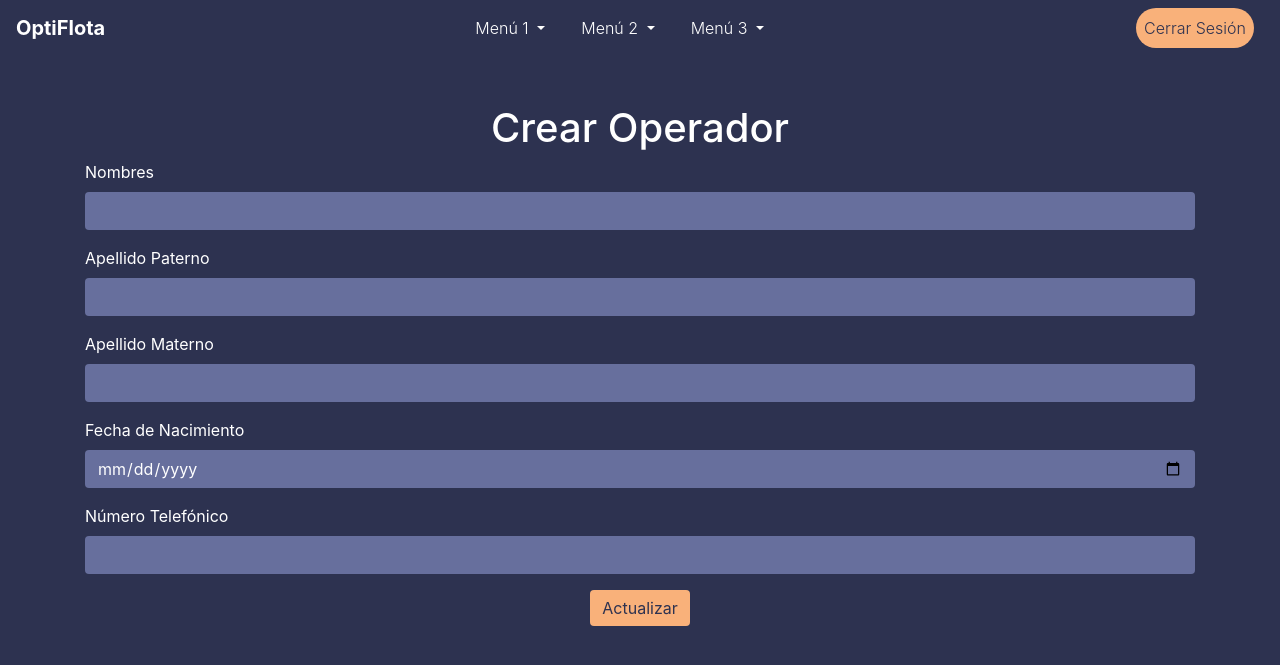
After one commit to ramoncorquiz1997/sistemaControlTransporte, a Flask app: page /operators/create_operator in a window 1280 px wide. The commit adds this page. Shown: the top 665 px of the page. Run offline with Flask 2, Linux system fonts and the light colour scheme; a user stored in the database is signed in; some libraries are stand-ins or nearby versions.

Commit message:
Subo la version del fin del semana

```diff
--- a/routes/operator_routes.py
+++ b/routes/operator_routes.py
@@ -23,3 +23,21 @@ def edit_operator(operator_id):
         flash('Datos del operador actualizados correctamente', 'success')
         return redirect(url_for('operator_routes_bp.list_operators'))
     return render_template('edit_operator.html', form=form, operator=operator)
+
+@operator_routes_bp.route('/create_operator', methods=['GET', 'POST'])
+@login_required
+def create_operator():
+    form = OperatorForm()
+    if form.validate_on_submit():
+        new_operator = Operator(
+            nombres=form.nombres.data,
+            apellido_paterno=form.apellido_paterno.data,
+            apellido_materno=form.apellido_materno.data,
+            fecha_nacimiento=form.fecha_nacimiento.data,
+            numero_telefonico=form.numero_telefonico.data
+        )
+        db.session.add(new_operator)
+        db.session.commit()
+        flash('Nuevo operador creado correctamente', 'success')
+        return redirect(url_for('operator_routes_bp.list_operators'))
+    return render_template('create_operator.html', form=form)
--- /dev/null
+++ b/templates/create_operator.html
@@ -0,0 +1,35 @@
+{% extends "topmenu_template.html" %}
+
+{% block title %}Crear Operador{% endblock %}
+
+{% block content %}
+<div class="container mt-5">
+    <h1 class="text-center">Crear Operador</h1>
+    <form method="POST">
+        {{ form.hidden_tag() }}
+        <div class="form-group">
+            {{ form.nombres.label(class="form-label") }}
+            {{ form.nombres(class="form-control") }}
+        </div>
+        <div class="form-group">
+            {{ form.apellido_paterno.label(class="form-label") }}
+            {{ form.apellido_paterno(class="form-control") }}
+        </div>
+        <div class="form-group">
+            {{ form.apellido_materno.label(class="form-label") }}
+            {{ form.apellido_materno(class="form-control") }}
+        </div>
+        <div class="form-group">
+            {{ form.fecha_nacimiento.label(class="form-label") }}
+            {{ form.fecha_nacimiento(class="form-control") }}
+        </div>
+        <div class="form-group">
+            {{ form.numero_telefonico.label(class="form-label") }}
+            {{ form.numero_telefonico(class="form-control") }}
+        </div>
+        <div class="form-group text-center">
+            {{ form.submit(class="btn btn-primary") }}
+        </div>
+    </form>
+</div>
+{% endblock %}
--- a/templates/list_operators.html
+++ b/templates/list_operators.html
@@ -40,5 +40,8 @@
             {% endfor %}
         </tbody>
     </table>
+    <div class="text-center mt-4">
+        <a href="{{ url_for('operator_routes_bp.create_operator') }}" class="btn btn-success">Crear Nuevo Operador</a>
+    </div>
 </div>
 {% endblock %}
```
Also changed, not shown: site.db, 1 other file.
